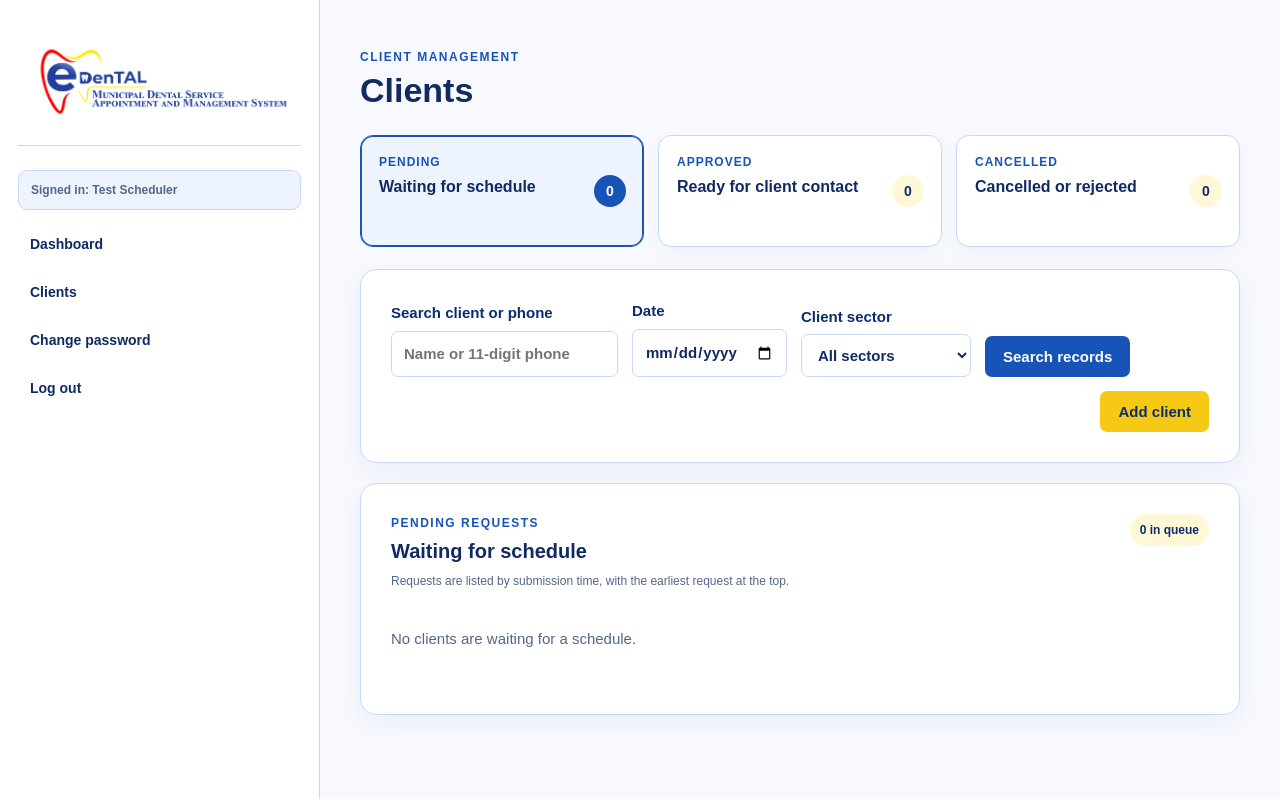
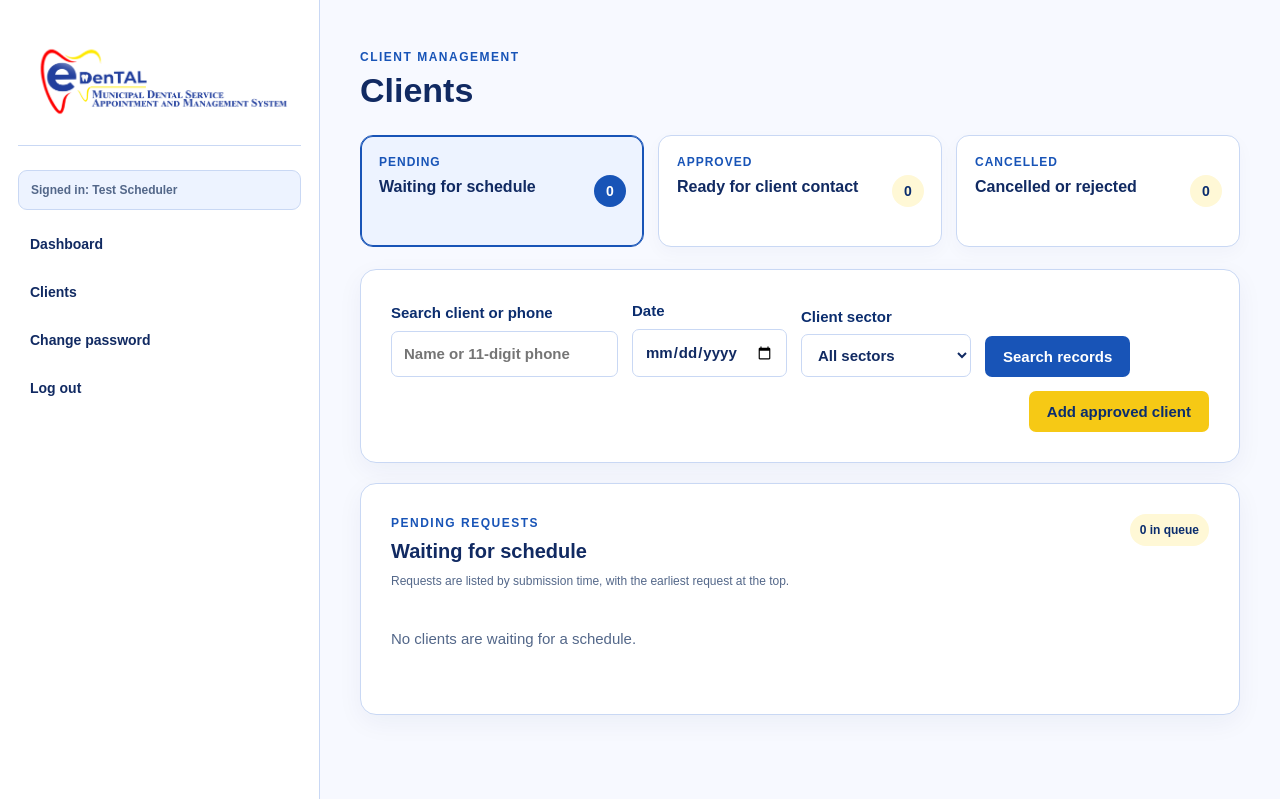
Before and after one commit to arnaut560000/Dental_scheduling, a Flask app: page /admin/appointments in a window 1280 px wide. Shown: the top 799 px of the page. Run offline with Flask 3, Linux system fonts and the light colour scheme; the visitor is signed in with stand-in values (Sample User, id 1); data comes from the database, SQL or seed files in the repository; data that the repository does not hold is empty; parts of the project's set-up code (start-up, migrations or seed data) failed here and were passed over; some libraries are stand-ins or nearby versions.

Commit message:
Standardize add approved client actions

```diff
--- a/templates/appointments.html
+++ b/templates/appointments.html
@@ -48,7 +48,7 @@
         <button type="submit">Search records</button>
       </div>
       <div class="client-filter-actions">
-        <button class="secondary-button add-client-button" type="button">Add client</button>
+        <button class="secondary-button add-client-button" type="button">Add approved client</button>
       </div>
     </form>
     <section class="card table-card">
@@ -105,7 +105,7 @@
       </div>
       {% if client_section == 'approved' %}
         <div class="client-filter-actions">
-          <button class="secondary-button add-client-button" type="button">Add client</button>
+          <button class="secondary-button add-client-button" type="button">Add approved client</button>
           {% if selected_date and session.role == 'admin' %}
             <a class="button-link secondary" href="{{ url_for('export_day', date=selected_date) }}">Export this day</a>
           {% endif %}
@@ -277,7 +277,7 @@
     <div class="modal-header">
       <div>
         <p class="eyebrow">STAFF REGISTRATION</p>
-        <h2 id="add-client-heading">Add client</h2>
+        <h2 id="add-client-heading">Add approved client</h2>
         <p class="notice">Use this only for a client recorded directly by clinic staff.</p>
       </div>
       <button class="close-modal" id="add-client-close" type="button" aria-label="Close">×</button>
```
